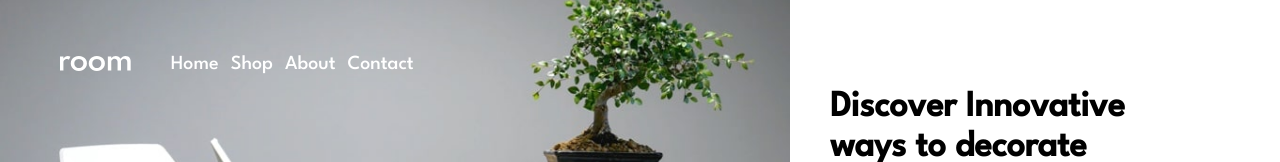
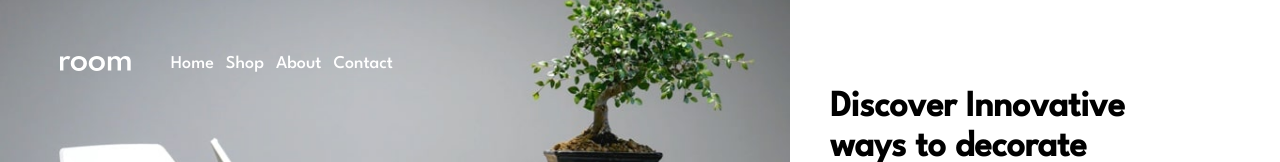
Before and after one commit to olivia-rgb/Room-Olivia-challenge, a React (Vite) app: page / in a window 1280 px wide. Shown: the top 162 px of the page. Built offline with nearby package versions, Linux system fonts and the light colour scheme.

Commit message:
eight commit

```diff
--- a/src/Components/Navbar.jsx
+++ b/src/Components/Navbar.jsx
@@ -9,7 +9,7 @@ function Navbar() {
   return (
     <div className='pl-15 w-full flex flex-row h-24  md:flex-row-reverse md:justify-end  items-center gap-10'>
 
-            <div className={`pl-30 z-40 text-lg absolute top-0 left-0 h-24 items-center  md:p-0 bg-white ${isMenuOpen? "flex" :"hidden"}  w-full  md:bg-transparent  md:static md:flex text-xl`}>
+            <div className={`pl-28 z-40 absolute top-0 left-0 h-24 items-center  md:p-0 bg-white ${isMenuOpen? "flex" :"hidden"}  w-full  md:bg-transparent  md:static md:flex text-lg`}>
                  <a href="/" className='pr-3 text-black md:text-white'>Home</a>
                  <a href="/shop" className='pr-3 text-black md:text-white '>Shop</a>
                  <a href="/about" className='pr-3 text-black md:text-white'>About</a>
```
